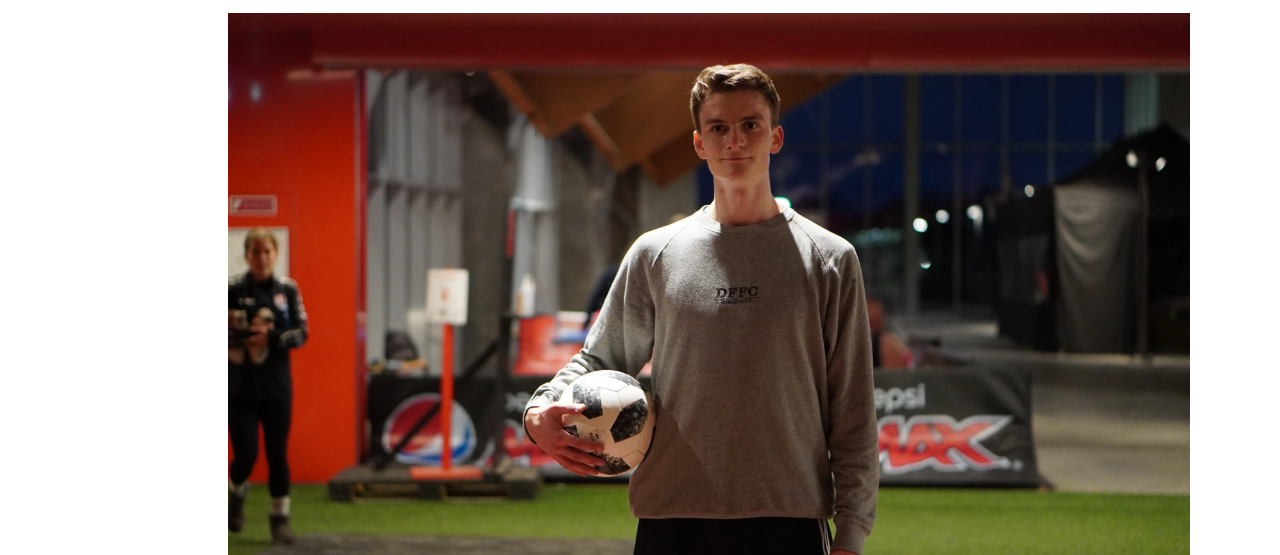
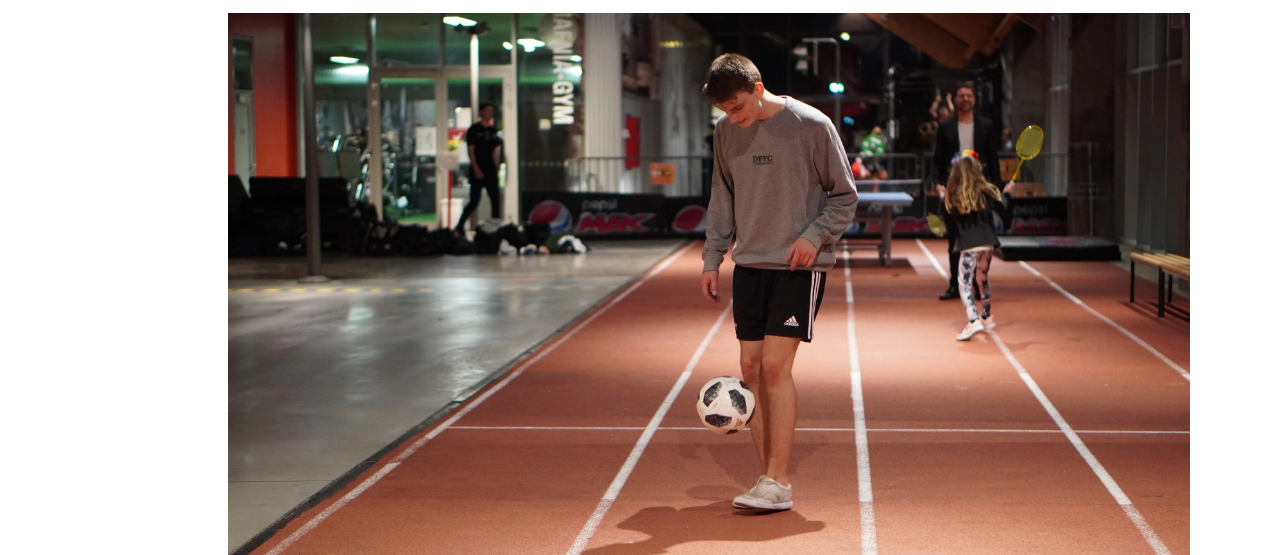
Before and after one commit to Helbob/pilot, a plain HTML site: page index.html in a window 1280 px wide. Shown: the part 693-1248 px from the top of the page. Drawn offline with Linux system fonts and the light colour scheme; a web font is replaced by a local one.

Commit message:
img test

```diff
--- a/index.html
+++ b/index.html
@@ -37,7 +37,7 @@
             ipsum!
           </p>
           <figure class="test">
-            <img src="images/DSC00732.webp" alt="" />
+            <img src="images/profilepic.webp" alt="" />
           </figure>
         </div>
       </section>
```
Also changed, not shown: images/profilepic.webp (renamed from images/DSC00819.webp).
